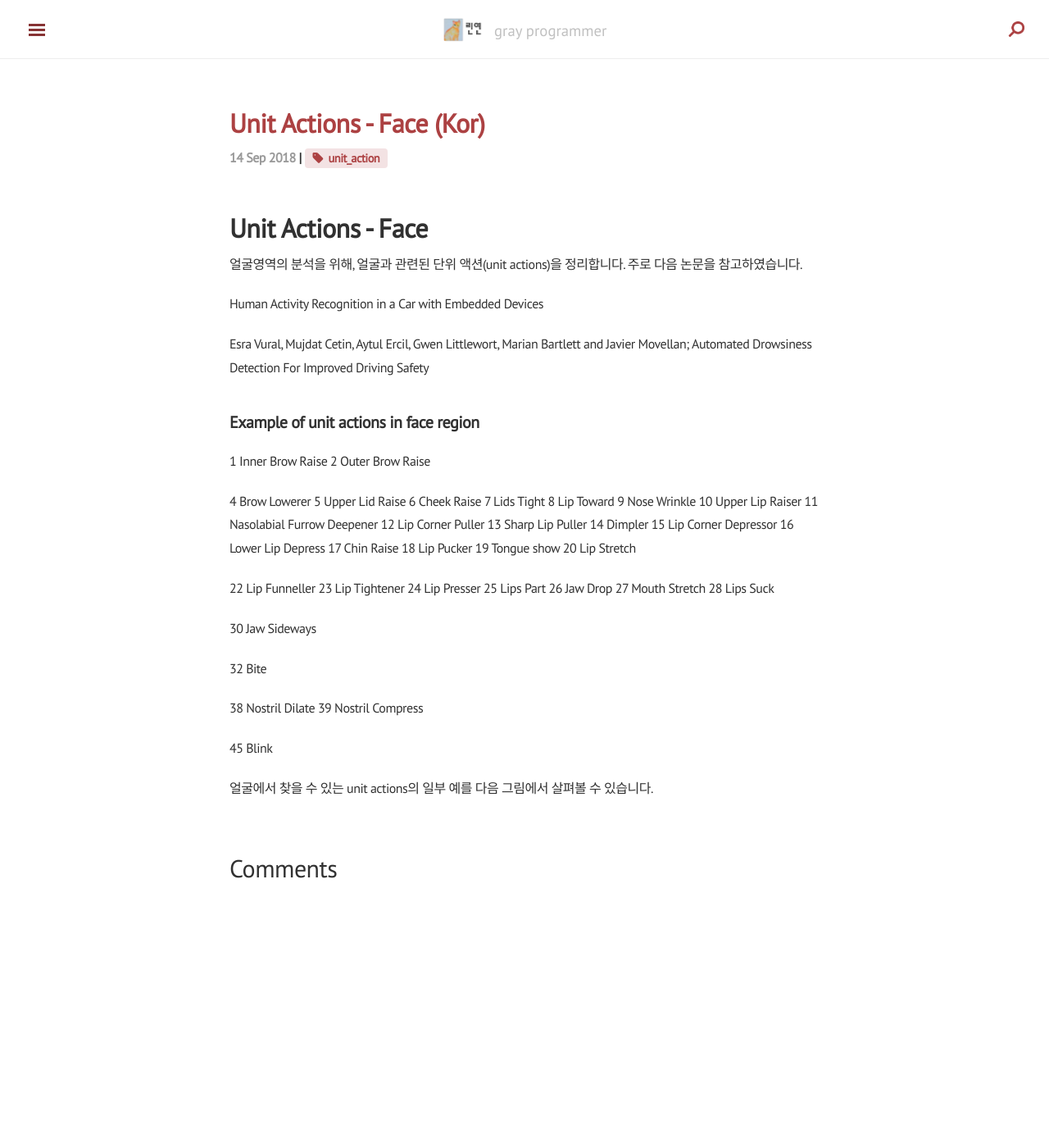
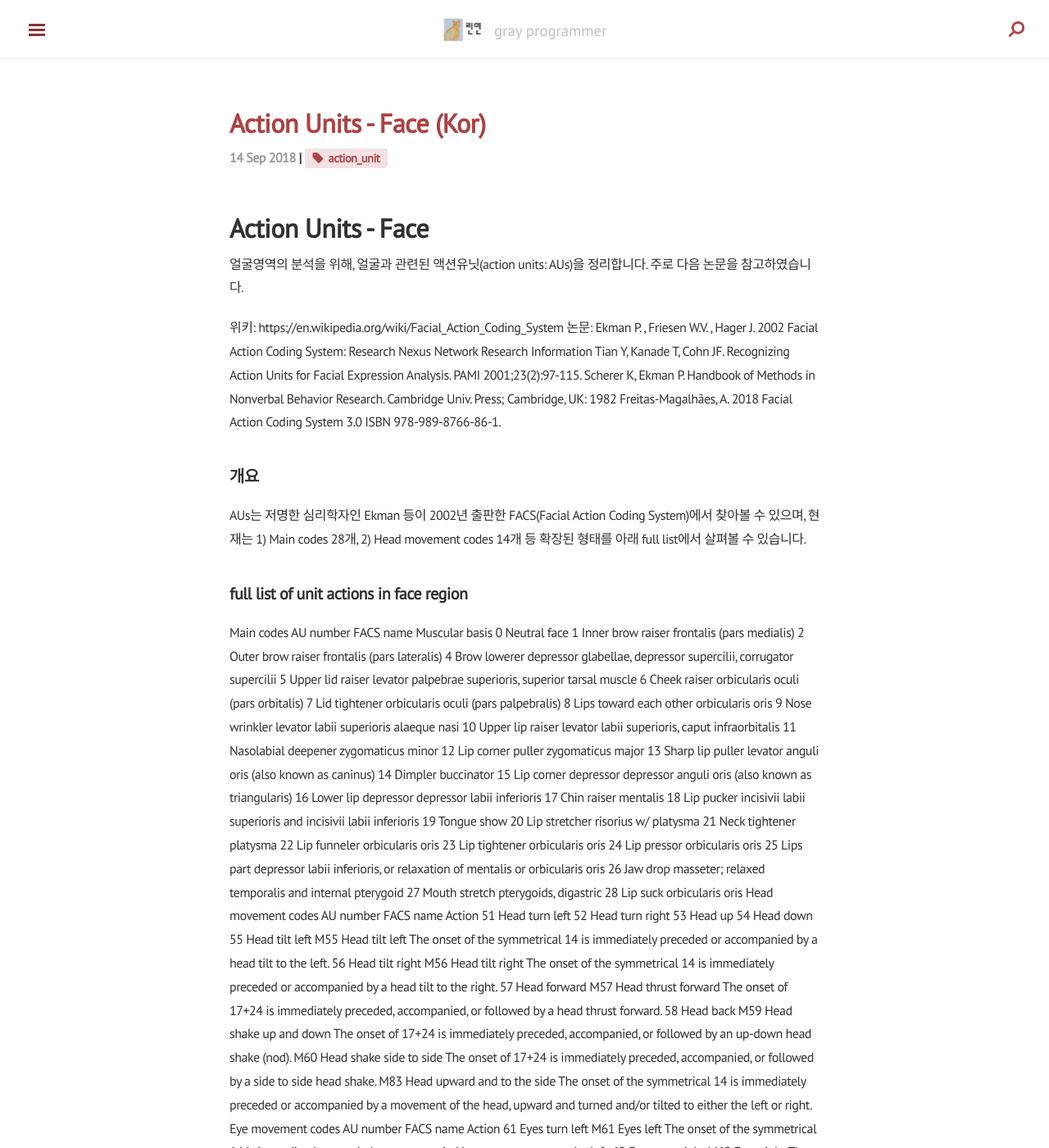
Before and after one commit to secutron/secutron.github.io, a Jekyll site: the page built from _posts/2018-09-14-UnitActionInFaceKor.md, in a window 1280 px wide and 1400 px high. Shown: the whole window at 82% size. Built offline with Jekyll 4.4.1, drawn with Linux system fonts in a browser that asks for light colours; nearby versions of some CDN libraries; comment, search, counter and statistics services are not loaded; some of the changed text lies outside the part shown.

Commit message:
Update 2018-09-14-UnitActionInFaceKor.md

```diff
--- a/_posts/2018-09-14-UnitActionInFaceKor.md
+++ b/_posts/2018-09-14-UnitActionInFaceKor.md
@@ -2,56 +2,122 @@
 published: true
 layout: post
 category: Action
-tags: unit_action
+tags: action_unit
 comments: true
-title: "Unit Actions - Face (Kor)"
+title: "Action Units - Face (Kor)"
 date: 2018-09-14 19:50:25 -0400
 ---
 
-# Unit Actions - Face
-얼굴영역의 분석을 위해, 얼굴과 관련된 단위 액션(unit actions)을 정리합니다. 주로 다음 논문을 참고하였습니다.
+# Action Units - Face
+얼굴영역의 분석을 위해, 얼굴과 관련된 액션유닛(action units: AUs)을 정리합니다. 주로 다음 논문을 참고하였습니다.
 
-Human Activity Recognition in a Car with Embedded Devices
+위키:
+     https://en.wikipedia.org/wiki/Facial_Action_Coding_System
+논문:
+     Ekman P. , Friesen W.V. , Hager J. 2002 Facial Action Coding System: Research Nexus Network Research Information
+     Tian Y, Kanade T, Cohn JF. Recognizing Action Units for Facial Expression Analysis. PAMI 2001;23(2):97-115.
+     Scherer K, Ekman P. Handbook of Methods in Nonverbal Behavior Research. Cambridge Univ. Press; Cambridge, UK: 1982
+     Freitas-Magalhães, A. 2018 Facial Action Coding System 3.0 ISBN 978-989-8766-86-1.
 
-Esra Vural, Mujdat Cetin, Aytul Ercil, Gwen Littlewort, Marian Bartlett and Javier Movellan; Automated Drowsiness Detection For Improved Driving Safety
+## 개요
+AUs는 저명한 심리학자인 Ekman 등이 2002년 출판한 FACS(Facial Action Coding System)에서 찾아볼 수 있으며, 현재는 1) Main codes 28개, 2) Head movement codes 14개 등 확장된 형태를 아래 full list에서 살펴볼 수 있습니다.
 
-## Example of unit actions in face region
-1 Inner Brow Raise
-2 Outer Brow Raise
+## full list of unit actions in face region
+Main codes
+AU number	FACS name	Muscular basis
+0	Neutral face
+1	Inner brow raiser	frontalis (pars medialis)
+2	Outer brow raiser	frontalis (pars lateralis)
+4	Brow lowerer	depressor glabellae, depressor supercilii, corrugator supercilii
+5	Upper lid raiser	levator palpebrae superioris, superior tarsal muscle
+6	Cheek raiser	orbicularis oculi (pars orbitalis)
+7	Lid tightener	orbicularis oculi (pars palpebralis)
+8	Lips toward each other	orbicularis oris
+9	Nose wrinkler	levator labii superioris alaeque nasi
+10	Upper lip raiser	levator labii superioris, caput infraorbitalis
+11	Nasolabial deepener	zygomaticus minor
+12	Lip corner puller	zygomaticus major
+13	Sharp lip puller	levator anguli oris (also known as caninus)
+14	Dimpler	buccinator
+15	Lip corner depressor	depressor anguli oris (also known as triangularis)
+16	Lower lip depressor	depressor labii inferioris
+17	Chin raiser	mentalis
+18	Lip pucker	incisivii labii superioris and incisivii labii inferioris
+19	Tongue show
+20	Lip stretcher	risorius w/ platysma
+21	Neck tightener	platysma
+22	Lip funneler	orbicularis oris
+23	Lip tightener	orbicularis oris
+24	Lip pressor	orbicularis oris
+25	Lips part	depressor labii inferioris, or relaxation of mentalis or orbicularis oris
+26	Jaw drop	masseter; relaxed temporalis and internal pterygoid
+27	Mouth stretch	pterygoids, digastric
+28	Lip suck	orbicularis oris
+Head movement codes
+AU number	FACS name	Action
+51	Head turn left
+52	Head turn right
+53	Head up
+54	Head down
+55	Head tilt left
+M55	Head tilt left	The onset of the symmetrical 14 is immediately preceded or accompanied by a head tilt to the left.
+56	Head tilt right
+M56	Head tilt right	The onset of the symmetrical 14 is immediately preceded or accompanied by a head tilt to the right.
+57	Head forward
+M57	Head thrust forward	The onset of 17+24 is immediately preceded, accompanied, or followed by a head thrust forward.
+58	Head back
+M59	Head shake up and down	The onset of 17+24 is immediately preceded, accompanied, or followed by an up-down head shake (nod).
+M60	Head shake side to side	The onset of 17+24 is immediately preceded, accompanied, or followed by a side to side head shake.
+M83	Head upward and to the side	The onset of the symmetrical 14 is immediately preceded or accompanied by a movement of the head, upward and turned and/or tilted to either the left or right.
+Eye movement codes
+AU number	FACS name	Action
+61	Eyes turn left
+M61	Eyes left	The onset of the symmetrical 14 is immediately preceded or accompanied by eye movement to the left.
+62	Eyes turn right
+M62	Eyes right	The onset of the symmetrical 14 is immediately preceded or accompanied by eye movement to the right.
+63	Eyes up
+64	Eyes down
+65	Walleye
+66	Cross-eye
+M68	Upward rolling of eyes	The onset of the symmetrical 14 is immediately preceded or accompanied by an upward rolling of the eyes.
+69	Eyes positioned to look at other person	The 4, 5, or 7, alone or in combination, occurs while the eye position is fixed on the other person in the conversation.
+M69	Head and/or eyes look at other person	The onset of the symmetrical 14 or AUs 4, 5, and 7, alone or in combination, is immediately preceded or accompanied by a movement of the eyes or of the head and eyes to look at the other person in the conversation.
+Visibility codes
+AU number	FACS name
+70	Brows and forehead not visible
+71	Eyes not visible
+72	Lower face not visible
+73	Entire face not visible
+74	Unsociable
+Gross behavior codes
+These codes are reserved for recording information about gross behaviors that may be relevant to the facial actions that are scored.
 
-4 Brow Lowerer
-5 Upper Lid Raise
-6 Cheek Raise
-7 Lids Tight
-8 Lip Toward
-9 Nose Wrinkle
-10 Upper Lip Raiser
-11 Nasolabial Furrow Deepener
-12 Lip Corner Puller
-13 Sharp Lip Puller
-14 Dimpler
-15 Lip Corner Depressor
-16 Lower Lip Depress
-17 Chin Raise
-18 Lip Pucker
-19 Tongue show
-20 Lip Stretch
-
-22 Lip Funneller
-23 Lip Tightener
-24 Lip Presser
-25 Lips Part
-26 Jaw Drop
-27 Mouth Stretch
-28 Lips Suck
-
-30 Jaw Sideways
-
-32 Bite
-
-38 Nostril Dilate
-39 Nostril Compress
-
-45 Blink
-
-얼굴에서 찾을 수 있는 unit actions의 일부 예를 다음 그림에서 살펴볼 수 있습니다.
+AU number	FACS name	Muscular basis
+29	Jaw thrust
+30	Jaw sideways
+31	Jaw clencher	masseter
+32	[Lip] bite
+33	[Cheek] blow
+34	[Cheek] puff
+35	[Cheek] suck
+36	[Tongue] bulge
+37	Lip wipe
+38	Nostril dilator	nasalis (pars alaris)
+39	Nostril compressor	nasalis (pars transversa) and depressor septi nasi
+40	Sniff
+41	Lid droop	Levator palpebrae superioris (relaxation)
+42	Slit	Orbicularis oculi muscle
+43	Eyes closed	Relaxation of Levator palpebrae superioris
+44	Squint	Corrugator supercilii and orbicularis oculi muscle
+45	Blink	Relaxation of Levator palpebrae superioris; contraction of orbicularis oculi (pars palpebralis)
+46	Wink	orbicularis oculi
+50	Speech
+80	Swallow
+81	Chewing
+82	Shoulder shrug
+84	Head shake back and forth
+85	Head nod up and down
+91	Flash
+92	Partial flash
+97*	Shiver/tremble
+98*	Fast up-down look
```
